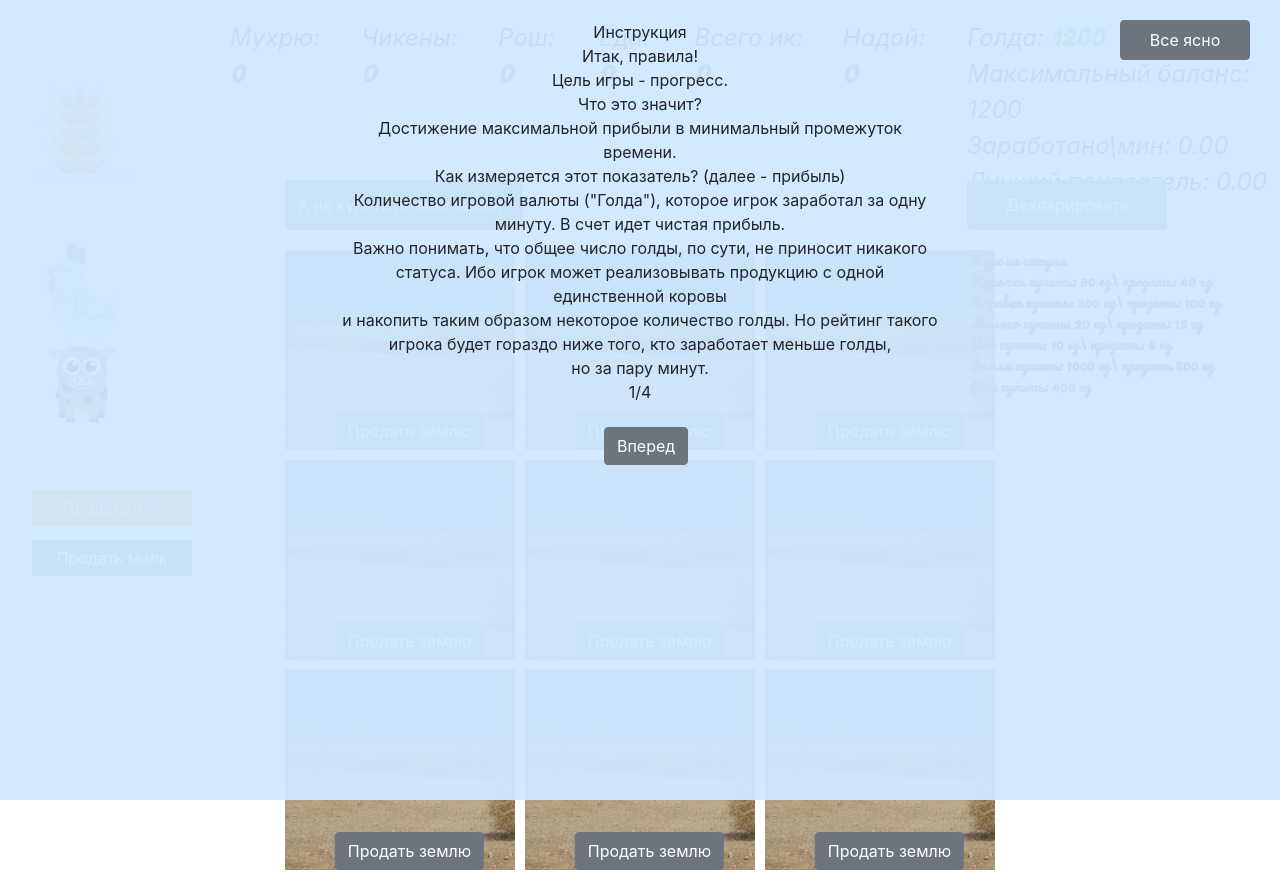
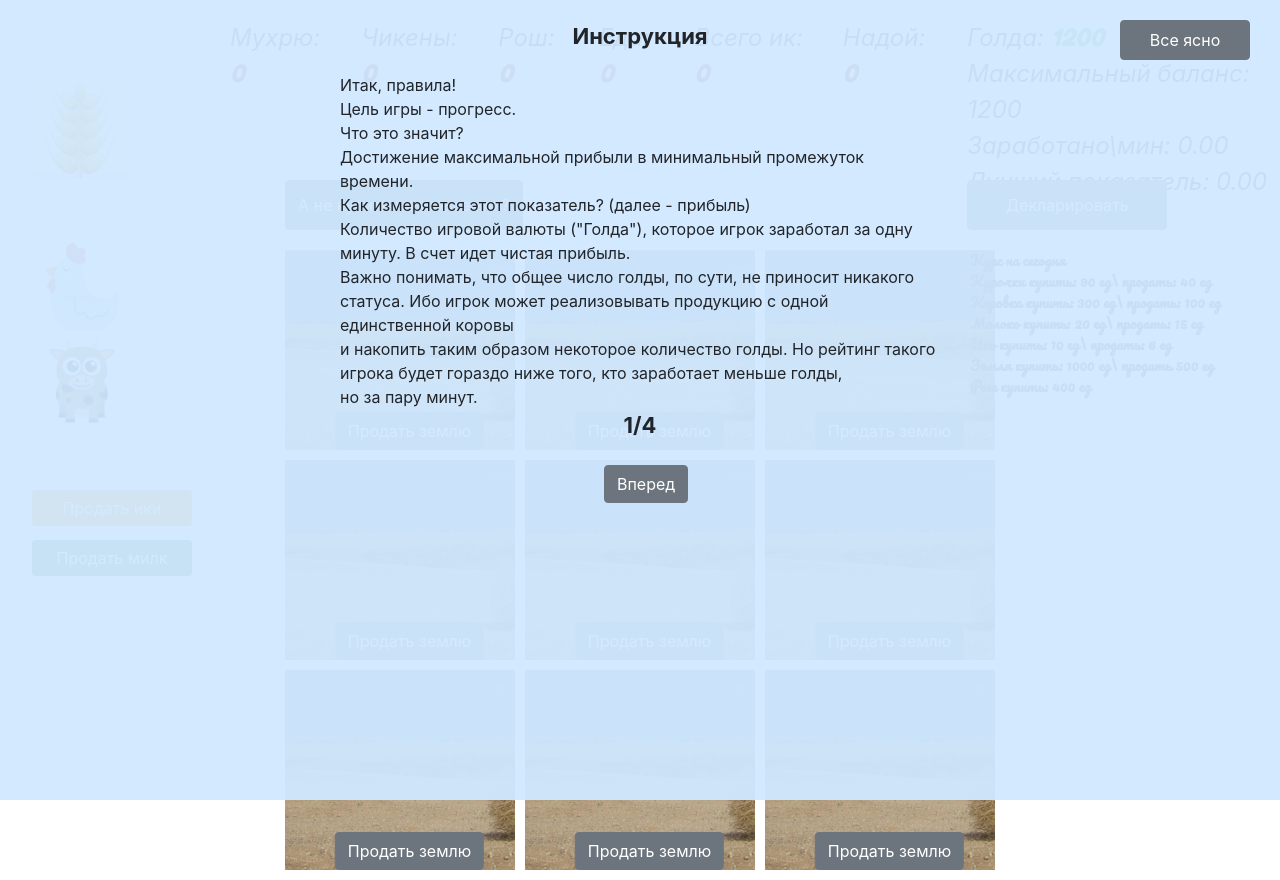
Before and after one commit to PinkHonkKongGmr/farm, a React (Create React App) app: page / in a window 1280 px wide. Built offline with nearby package versions, Linux system fonts and the light colour scheme; a web font is replaced by a local one.

Commit message:
little fixes

```diff
--- a/src/components/gameObjects/animals/cows/cows.scss
+++ b/src/components/gameObjects/animals/cows/cows.scss
@@ -14,4 +14,8 @@
     text-align: center;
     font-weight: 900;
 
+    & .name{
+        width: 120px;
+    }
+
 }
--- a/src/components/hopups/instruction/instruction.scss
+++ b/src/components/hopups/instruction/instruction.scss
@@ -12,10 +12,19 @@
     text-align: center;
     margin:20px auto;
     overflow: auto;
+    font-size: 22px;
+    font-weight: bolder;
     & .btn{
         position: static;
         margin-top: 23px;
         margin-left: 12px;
+    }
+
+    & .discription{
+        margin-top: 20px;
+        text-align: left;
+        font-size: 16px;
+        font-weight: normal;
     }
 }
 
@@ -43,4 +52,8 @@
             display: none;
         }
     }
+
+    & .discription{
+        font-size: 0;
+    }
 }
--- a/src/consts/text.js
+++ b/src/consts/text.js
@@ -3,7 +3,7 @@
  const instruction ={
    ru:{
     titleRu:'Инструкция',
-    'rules1':<div>
+    'rules1':<div className = 'discription'>
         Итак, правила!
         <br></br>
         Цель игры - прогресс.
@@ -21,7 +21,7 @@
         <br></br>
         но за пару минут.
         </div>,
-     'rules2':<div>
+     'rules2':<div className = 'discription'>
             Игрок видит два статуса прибыли.
         <br></br>
         1.Прибыль\мин - последний замереный показатель.
@@ -44,10 +44,10 @@
         <br></br>
         Налог прогрессивный: чем выше ваш статус и чем больше земли - тем выше налог.
      </div>,
-     'rules3':<div>
-          Игрок зарабатывает реализовывая игровую продукцию. Это - молоко и яйца (разработчик аутист, поэтому они зовутся в игре "милк" и "ики" )
+     'rules3':<div className = 'discription'>
+          Игрок зарабатывает реализовывая игровую продукцию. Это - "милк" и "ики".
          <br></br>
-         Производители продукции соответсвено - "мухрю" и "чикены" (прививки виноваты?)
+         Производители продукции соответсвено - "мухрю" и "чикены"
          <br></br>
           Чикены и Мухрю производят продукцию только когда покормлены.
           <br></br>
@@ -64,7 +64,7 @@
             <br></br>
             Поля также можно продавать и покупать.
      </div>,
-     'rules4':<div>
+     'rules4':<div className = 'discription'>
          Прокаченный чикен несет ико на одну секунду быстрее.
          <br></br>
          Прокаченный мухрю дает на 2 надоя больше за 20 секунд.
--- a/src/drugInheritance/drugger/common.scss
+++ b/src/drugInheritance/drugger/common.scss
@@ -18,6 +18,7 @@
 .dragged{
     position: static;
     display: block;
+
     & .btn{
         position: absolute;
         bottom: 95px;
--- a/src/drugInheritance/drugger/index.js
+++ b/src/drugInheritance/drugger/index.js
@@ -7,16 +7,16 @@ import './common.scss'
 class Drugger extends React.Component{
     constructor(props){
         super(props)
-        this.homeContainer = document.createElement('div')
-        document.querySelector('body').appendChild(this.homeContainer)
+        this.homeContainer = document.createElement('div');
+        document.querySelector('body').appendChild(this.homeContainer);
         this.container = this.homeContainer
-        this.id = uniqid()
+        this.id = uniqid();
         this.method = null;
         this.removeMethod = null;
         this.state ={dragged:false}
         this.contentLocal = null;
-        this.timeToGenerate = null
-        this.balls = null
+        this.timeToGenerate = null;
+        this.balls = null;
     }
 
     removeController =()=>{
@@ -35,7 +35,6 @@ class Drugger extends React.Component{
     }
 
     foodStatusController = () => {
-        console.log('this.state.food', this.foodControlRef.current)
         this.state.food > 0 ? this.foodControlRef.current.style.backgroundColor = '#b2ec5d' :
         this.foodControlRef.current.style.backgroundColor = 'rgb(253, 71, 71)'
     }
@@ -131,12 +130,9 @@ class Drugger extends React.Component{
             draggable={!this.state.dragged}
             onDragStart={this.onStart}
             onDragEnd={this.onDragEndHandler}
-        >
-
-    <div>{product} {this.controlElements}{value}{feedind}</div>
+            >
+            <div className = 'name'>{product} {this.controlElements}{value}{feedind}</div>
         </div>
-
-
         return ReactDom.createPortal(element, this.container)
     }
 
```
Also changed, not shown: 1 other file (tests, documents, lock files or other folders).
